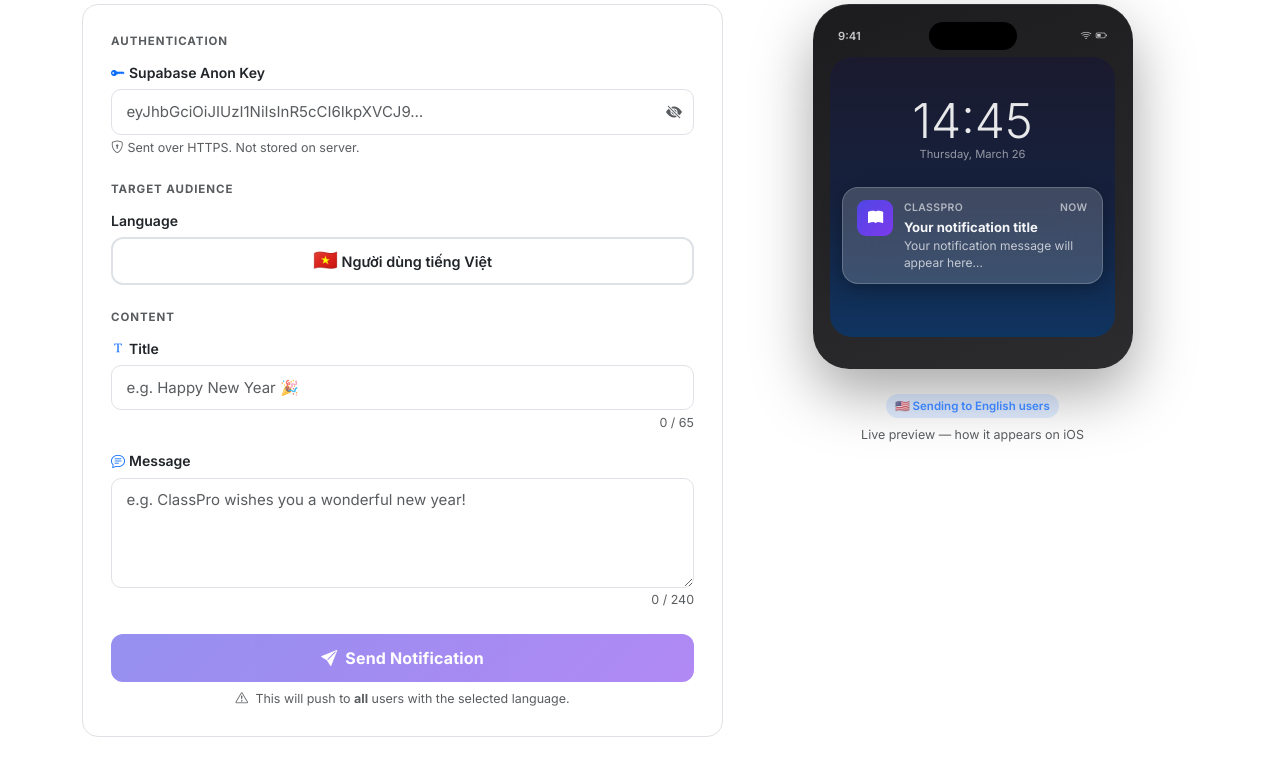
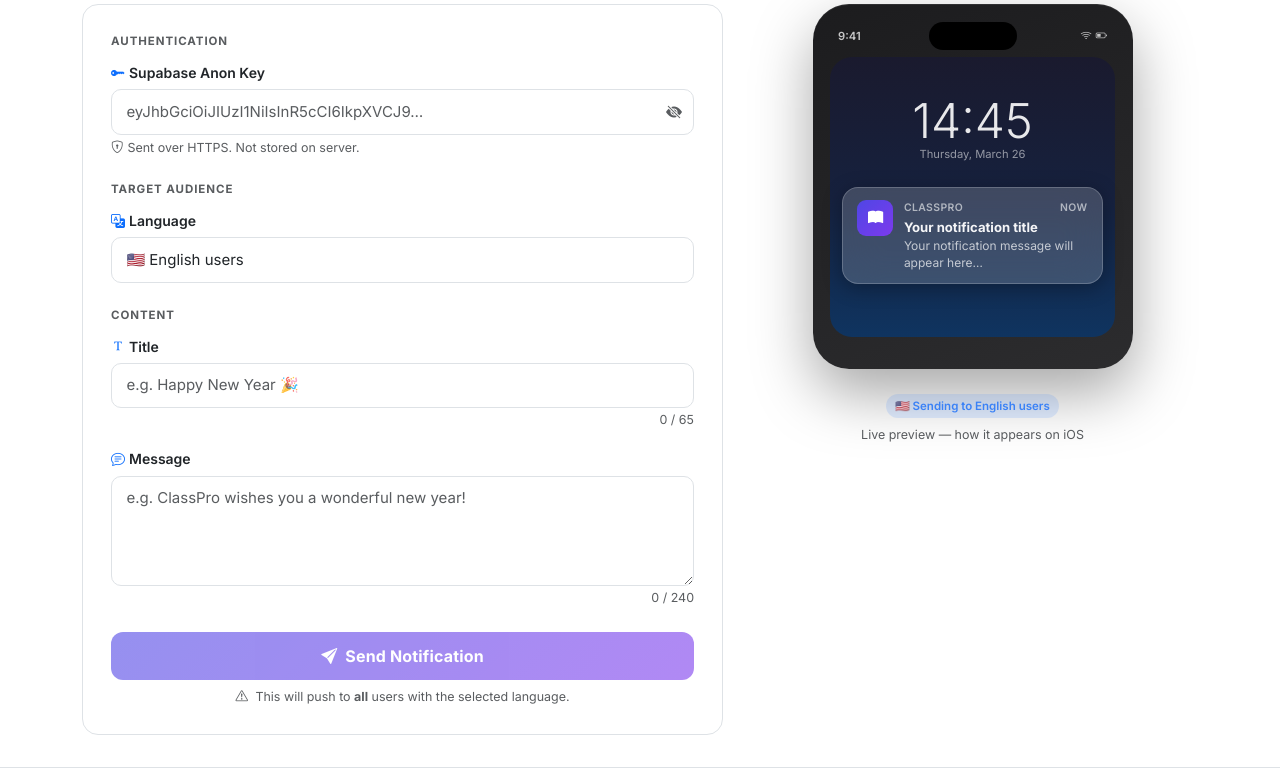
Before and after one commit to quyendang/FastScores-Web, a FastAPI app: page /send in a window 1280 px wide. Shown: the part 277-1045 px from the top of the page. Run offline with FastAPI, Linux system fonts and the light colour scheme; parts of the project's set-up code (start-up, migrations or seed data) failed here and were passed over.

Commit message:
/send: replace language pills with dropdown, persist anon key in localStorage
Co-Authored-By: Claude Sonnet 4.6 <noreply@anthropic.com>

```diff
--- a/templates/send.html
+++ b/templates/send.html
@@ -51,32 +51,7 @@
   }
 
   /* ── Language picker ─────────────────────────────────────── */
-  .lang-picker { display: flex; gap: .5rem; }
-  .lang-btn {
-    flex: 1;
-    display: flex; align-items: center; justify-content: center; gap: .5rem;
-    padding: .65rem 1rem;
-    border: 2px solid var(--bs-border-color);
-    border-radius: 12px;
-    background: transparent;
-    cursor: pointer;
-    font-weight: 600;
-    font-size: .9rem;
-    transition: all .18s ease;
-    color: var(--bs-body-color);
-  }
-  .lang-btn .flag { font-size: 1.25rem; line-height: 1; }
-  .lang-btn:hover { border-color: #6366f1; background: rgba(99,102,241,.06); }
-  .lang-btn.active {
-    border-color: #6366f1;
-    background: rgba(99,102,241,.1);
-    color: #6366f1;
-  }
-  [data-bs-theme="dark"] .lang-btn.active {
-    background: rgba(99,102,241,.18);
-    color: #a5b4fc;
-    border-color: #a5b4fc;
-  }
+  select.form-control { cursor: pointer; }
 
   /* ── Inputs ───────────────────────────────────────────────── */
   .form-label { font-weight: 600; font-size: .875rem; margin-bottom: .4rem; }
@@ -329,16 +304,13 @@
         <!-- Language target -->
         <div class="mb-4">
           <p class="section-label">Target Audience</p>
-          <label class="form-label">Language</label>
-          <div class="lang-picker">
-            <button type="button" class="lang-btn active" data-lang="en" id="btnEN">
-              <span class="flag">🇺🇸</span> English users
-            </button>
-            <button type="button" class="lang-btn" data-lang="vi" id="btnVI">
-              <span class="flag">🇻🇳</span> Người dùng tiếng Việt
-            </button>
-          </div>
-          <input type="hidden" id="selectedLang" value="en">
+          <label class="form-label" for="selectedLang">
+            <i class="bi bi-translate me-1 text-primary"></i>Language
+          </label>
+          <select class="form-control" id="selectedLang">
+            <option value="en">🇺🇸 English users</option>
+            <option value="vi">🇻🇳 Người dùng tiếng Việt</option>
+          </select>
         </div>
 
         <!-- Message content -->
@@ -458,8 +430,6 @@
   const toggleKey  = document.getElementById('toggleKey');
   const eyeIcon    = document.getElementById('eyeIcon');
   const selectedLang = document.getElementById('selectedLang');
-  const btnEN      = document.getElementById('btnEN');
-  const btnVI      = document.getElementById('btnVI');
   const notifTitle = document.getElementById('notifTitle');
   const notifMsg   = document.getElementById('notifMessage');
   const titleCtr   = document.getElementById('titleCounter');
@@ -479,6 +449,17 @@
   const phoneClock = document.getElementById('phoneClock');
   const phoneDate  = document.getElementById('phoneDate');
 
+  // ── Restore saved anon key ────────────────────────────────────
+  const STORAGE_KEY = 'classpro_anon_key';
+  const savedKey = localStorage.getItem(STORAGE_KEY);
+  if (savedKey) { anonKey.value = savedKey; updateSendBtn(); }
+
+  anonKey.addEventListener('change', () => {
+    const val = anonKey.value.trim();
+    if (val.length > 20) localStorage.setItem(STORAGE_KEY, val);
+    else localStorage.removeItem(STORAGE_KEY);
+  });
+
   // ── Live clock on phone ───────────────────────────────────────
   function updateClock() {
     const now = new Date();
@@ -495,12 +476,9 @@
     eyeIcon.className = isHidden ? 'bi bi-eye-fill' : 'bi bi-eye-slash-fill';
   });
 
-  // ── Language picker ───────────────────────────────────────────
-  function setLang(lang) {
-    selectedLang.value = lang;
-    btnEN.classList.toggle('active', lang === 'en');
-    btnVI.classList.toggle('active', lang === 'vi');
-
+  // ── Language dropdown ─────────────────────────────────────────
+  function updateLangPreview() {
+    const lang = selectedLang.value;
     if (lang === 'en') {
       previewLangBadge.className = 'preview-lang-badge en';
       previewLangBadge.innerHTML = '🇺🇸 Sending to English users';
@@ -511,8 +489,7 @@
     updateSendBtn();
   }
 
-  btnEN.addEventListener('click', () => setLang('en'));
-  btnVI.addEventListener('click', () => setLang('vi'));
+  selectedLang.addEventListener('change', updateLangPreview);
 
   // ── Char counters ─────────────────────────────────────────────
   function updateCounter(input, counter, max) {
@@ -534,7 +511,7 @@
     updateSendBtn();
   });
 
-  anonKey.addEventListener('input', updateSendBtn);
+  anonKey.addEventListener('input', () => { updateSendBtn(); });
 
   // ── Enable/disable send button ────────────────────────────────
   function updateSendBtn() {
@@ -547,7 +524,7 @@
   // ── Send ──────────────────────────────────────────────────────
   sendBtn.addEventListener('click', async () => {
     const key   = anonKey.value.trim();
-    const lang  = selectedLang.value;
+    const lang  = selectedLang.options[selectedLang.selectedIndex].value;
     const title = notifTitle.value.trim();
     const msg   = notifMsg.value.trim();
 
```
